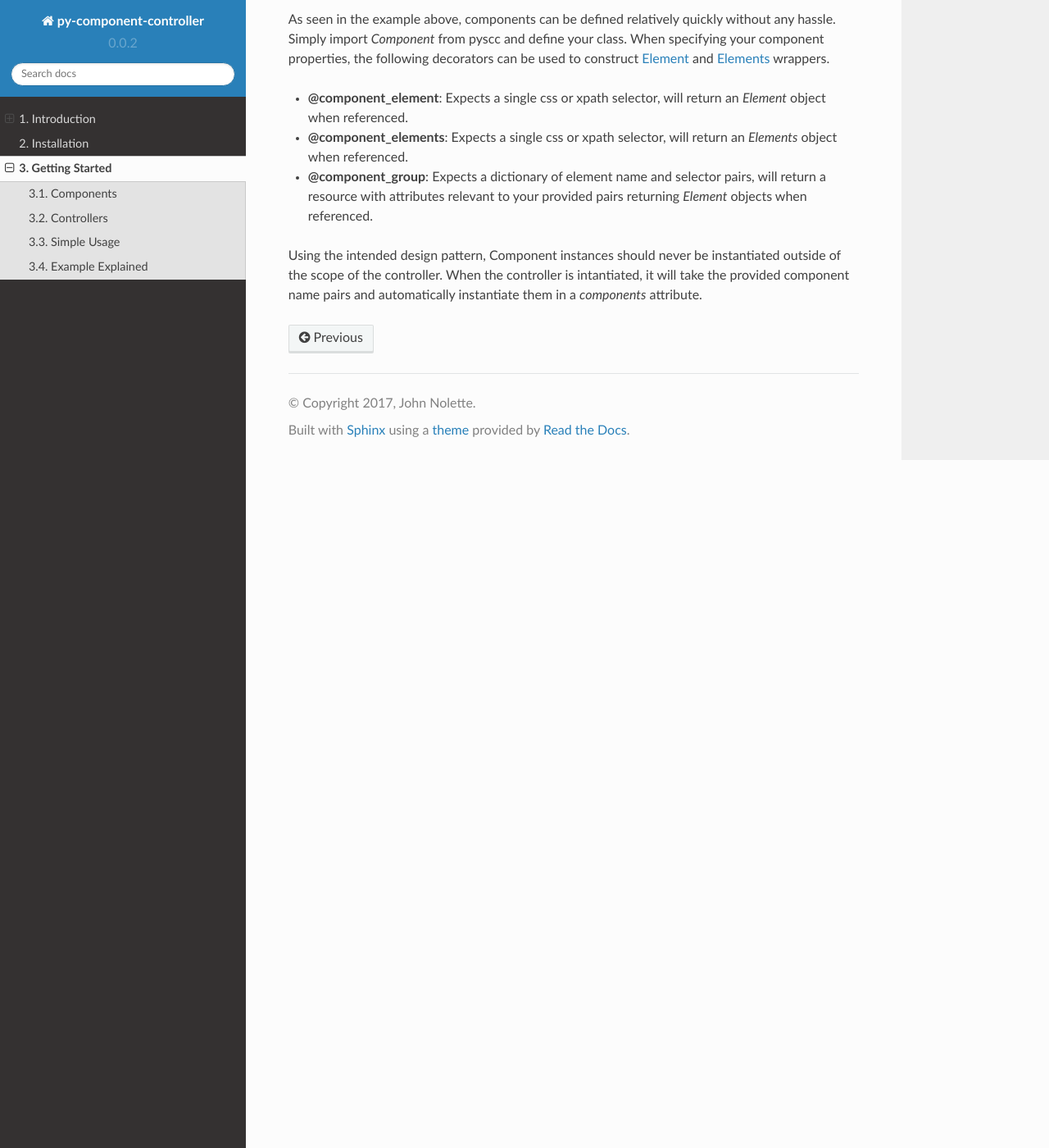
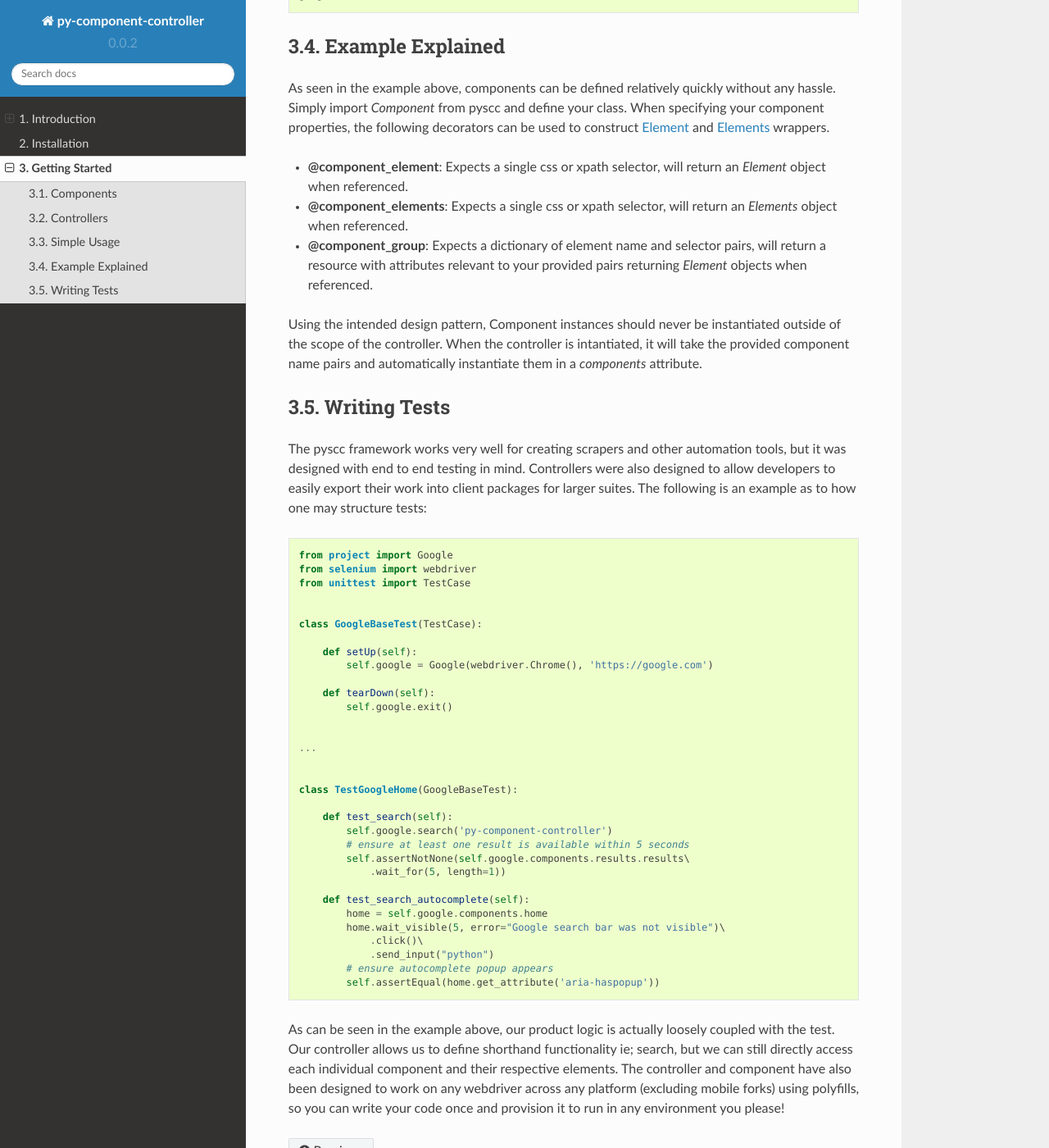
Before and after one commit to neetjn/py-component-controller, a Sphinx documentation site: the page built from docs/source/getting_started.rst, in a window 1280 px wide and 1400 px high, scrolled down 1854 px. Shown: the whole window at 82% size. Built offline with Sphinx 7.4.7 and the Read the Docs theme 2.0.0, drawn with Linux system fonts in a browser that asks for light colours; some of the changed text lies outside the part shown.

Commit message:
test example

```diff
--- a/docs/source/getting_started.rst
+++ b/docs/source/getting_started.rst
@@ -58,6 +58,23 @@ The following code is an example of a controller for Google's search engine:
                 'results': Results
             })
 
+        def search(self, query, redirect=False):
+            # navigate to base url
+            self.navigate('/')
+            # create reference to our home component
+            home = self.components.home
+            # wait 5 seconds for search bar to be visible
+            # write query in the search bar
+            home.search_bar\
+                .wait_visible(5, error=True)\
+                .send_input(query)
+
+            # target the search button with the text "Google Search"
+            # click on the search button
+            home.search_button\
+                .fmt('Google Search')\
+                .click()
+
         def number_of_results():
             return self.components.results.results.count()
 
@@ -70,22 +87,10 @@ The sample above can be utilized like so:
     from selenium import webdriver
 
     google = Google(webdriver.Chrome(), 'https://google.com')
-
-    # wait 5 seconds for search bar to be visible
-    # write py-component-controller in the search bar
-    google.home.search_bar\
-        .wait_visible(5, error=True)\
-        .send_input('py-component-controller')
-
-    # target the search button with the text "Google Search"
-    # click on the search button
-    google.home.search_button\
-        .fmt('Google Search')\
-        .click()
-
-    # wait for at least 1 search result to be available
-    google.results.results\
-        .wait_for(5, length=1, error=True)
+    google.search('py-component-controller')
+    # ensure at least one result is available within 5 seconds
+    assert google.components.results.results\
+        .wait_for(5, length=1)
 
     # terminate our controller's webdriver
     google.exit()
@@ -104,3 +109,51 @@ the following decorators can be used to construct `Element <http://github.com/ne
 
 Using the intended design pattern, Component instances should never be instantiated outside of the scope of the controller.
 When the controller is intantiated, it will take the provided component name pairs and automatically instantiate them in a `components` attribute.
+
+Writing Tests
+=============
+
+The pyscc framework works very well for creating scrapers and other automation tools, but it was designed with end to end testing in mind.
+Controllers were also designed to allow developers to easily export their work into client packages for larger suites.
+The following is an example as to how one may structure tests:
+
+
+.. code-block:: python
+
+    from project import Google
+    from selenium import webdriver
+    from unittest import TestCase
+
+
+    class GoogleBaseTest(TestCase):
+
+        def setUp(self):
+            self.google = Google(webdriver.Chrome(), 'https://google.com')
+
+        def tearDown(self):
+            self.google.exit()
+
+
+    ...
+
+
+    class TestGoogleHome(GoogleBaseTest):
+
+        def test_search(self):
+            self.google.search('py-component-controller')
+            # ensure at least one result is available within 5 seconds
+            self.assertNotNone(self.google.components.results.results\
+                .wait_for(5, length=1))
+
+        def test_search_autocomplete(self):
+            home = self.google.components.home
+            home.wait_visible(5, error="Google search bar was not visible")\
+                .click()\
+                .send_input("python")
+            # ensure autocomplete popup appears
+            self.assertEqual(home.get_attribute('aria-haspopup'))
+
+
+As can be seen in the example above, our product logic is actually loosely coupled with the test.
+Our controller allows us to define shorthand functionality ie; search, but we can still directly access each individual component and their respective elements.
+The controller and component have also been designed to work on any webdriver across any platform (excluding mobile forks) using polyfills, so you can write your code once and provision it to run in any environment you please!
```
